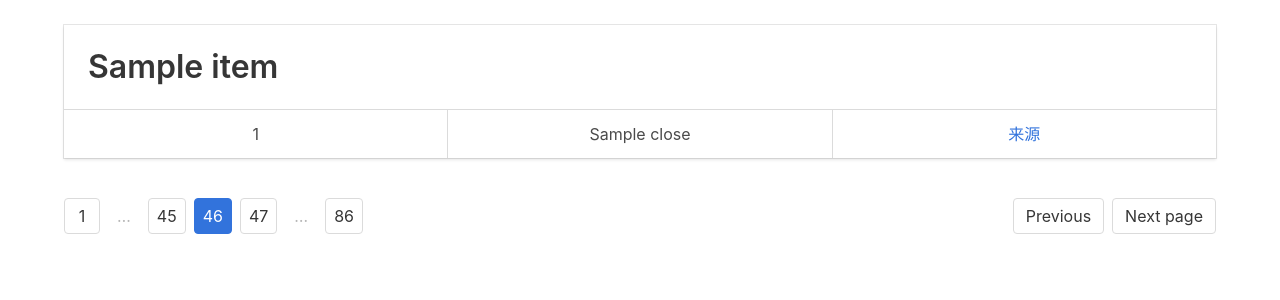
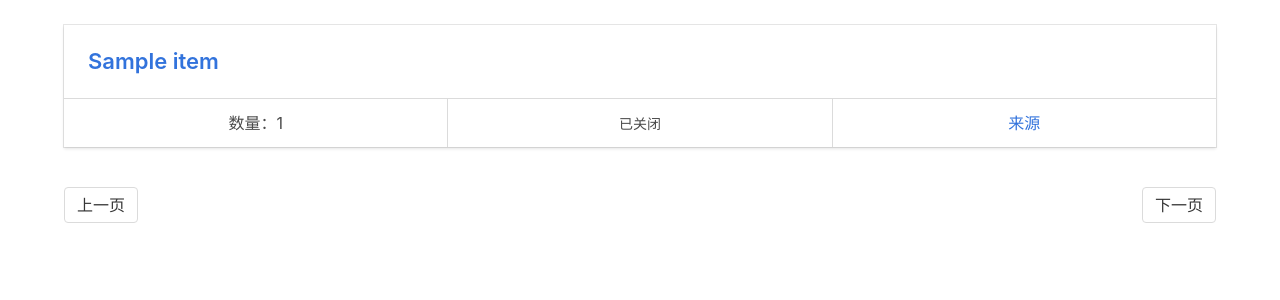
Before and after one commit to alpha87/zhihu, a Flask app: template templates/index.html in a window 1280 px wide. Shown: the part 52-352 px from the top of the page. Run offline with Flask 2, Linux system fonts and the light colour scheme; the template is opened without the code that fills it: most values are stand-ins (such as "Sample title", 1, 10 or a date in 2020).

Commit message:
绑定详情页，修改分页

```diff
--- a/app.py
+++ b/app.py
@@ -22,10 +22,14 @@ def index():
     首页
     :return:
     """
-    _skip = request.args.get("skip", None)
-    skip = int(_skip) if _skip else 0
+    page = request.args.get("page", 1)
+    skip = (page-1)*10
     result = db.get_part_title(skip=skip)
-    return render_template("index.html", result=result)
+    return render_template(
+        "index.html",
+        result=result,
+        page=page
+    )
 
 
 @app.route("/thanks")
@@ -43,7 +47,14 @@ def share():
     我要提供
     :return:
     """
-    return render_template("share.html")
+    page = request.args.get("page", 1)
+    question_id = request.args.get("question", None)
+    if question_id:
+        return render_template(
+            "share.html",
+            question_id=question_id,
+            page=page
+        )
 
 
 @app.route("/detail")
--- a/templates/detail.html
+++ b/templates/detail.html
@@ -1,6 +1,7 @@
 {% extends "base.html" %}
 
 {% block content %}
+    {{ question_id }}
     {% for i in range(3) %}
     <article class="media">
         <figure class="media-left">
--- a/templates/index.html
+++ b/templates/index.html
@@ -5,19 +5,23 @@
         <div class="card-item">
             <div class="card">
                 <div class="card-content">
-                        <p class="title">
-                            {{ item.title }}
+                    <p class="title" style="font-size: 22px;">
+                        <a href="{{ url_for("detail", question_id=item.question_id, page=1) }}">{{ item.title }}</a>
                     </p>
                 </div>
                 <footer class="card-footer">
                     <p class="card-footer-item">
                         <span>
-                            {{ item.count }}
+                            数量：{{ item.count }}
                         </span>
                     </p>
                     <p class="card-footer-item">
                         <span>
-                            {{ item.close }}
+                            {% if item.close %}
+                                <small>已关闭</small>
+                            {% else %}
+                                <small>持续更新</small>
+                            {% endif %}
                         </span>
                     </p>
                     <p class="card-footer-item">
@@ -31,31 +35,10 @@
     {% endfor %}
     <div class="pagination-item">
         <nav class="pagination" role="navigation" aria-label="pagination">
-                <a class="pagination-previous">Previous</a>
-                <a class="pagination-next">Next page</a>
-                <ul class="pagination-list">
-                    <li>
-                        <a class="pagination-link" aria-label="Goto page 1">1</a>
-                    </li>
-                    <li>
-                        <span class="pagination-ellipsis">&hellip;</span>
-                    </li>
-                    <li>
-                        <a class="pagination-link" aria-label="Goto page 45">45</a>
-                    </li>
-                    <li>
-                        <a class="pagination-link is-current" aria-label="Page 46" aria-current="page">46</a>
-                    </li>
-                    <li>
-                        <a class="pagination-link" aria-label="Goto page 47">47</a>
-                    </li>
-                    <li>
-                        <span class="pagination-ellipsis">&hellip;</span>
-                    </li>
-                    <li>
-                        <a class="pagination-link" aria-label="Goto page 86">86</a>
-                    </li>
-                </ul>
+            {% if page != 1 %}
+                <a class="pagination-previous">上一页</a>
+            {% endif %}
+            <a class="pagination-next">下一页</a>
         </nav>
     </div>
 {% endblock %}
```
Lines whose indentation alone changed are shown as unchanged.
